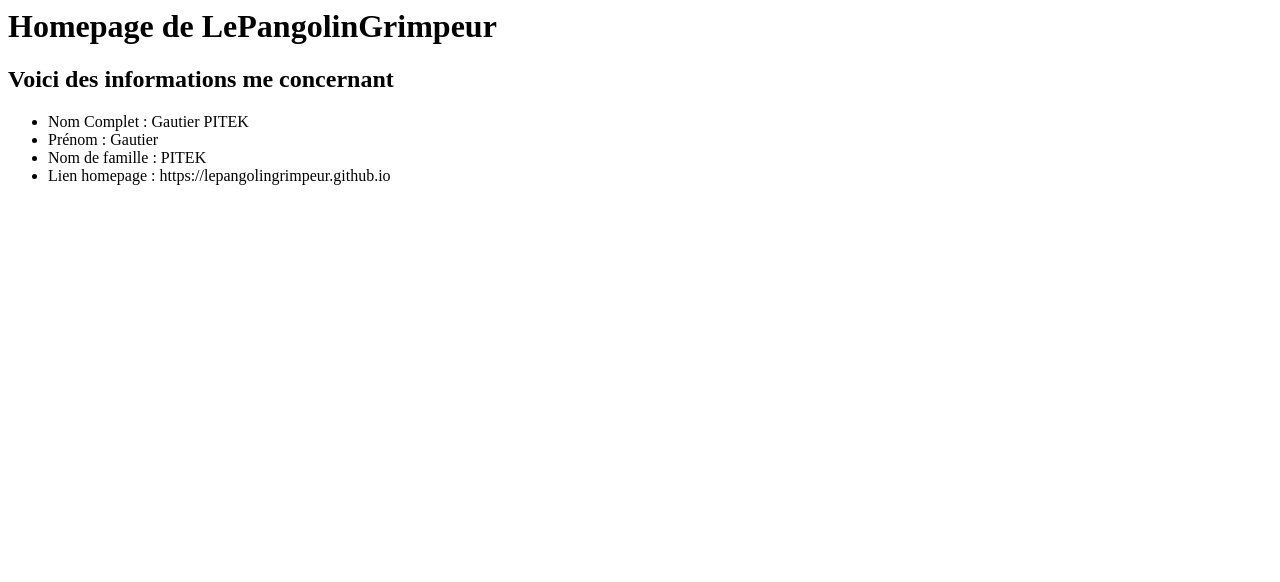
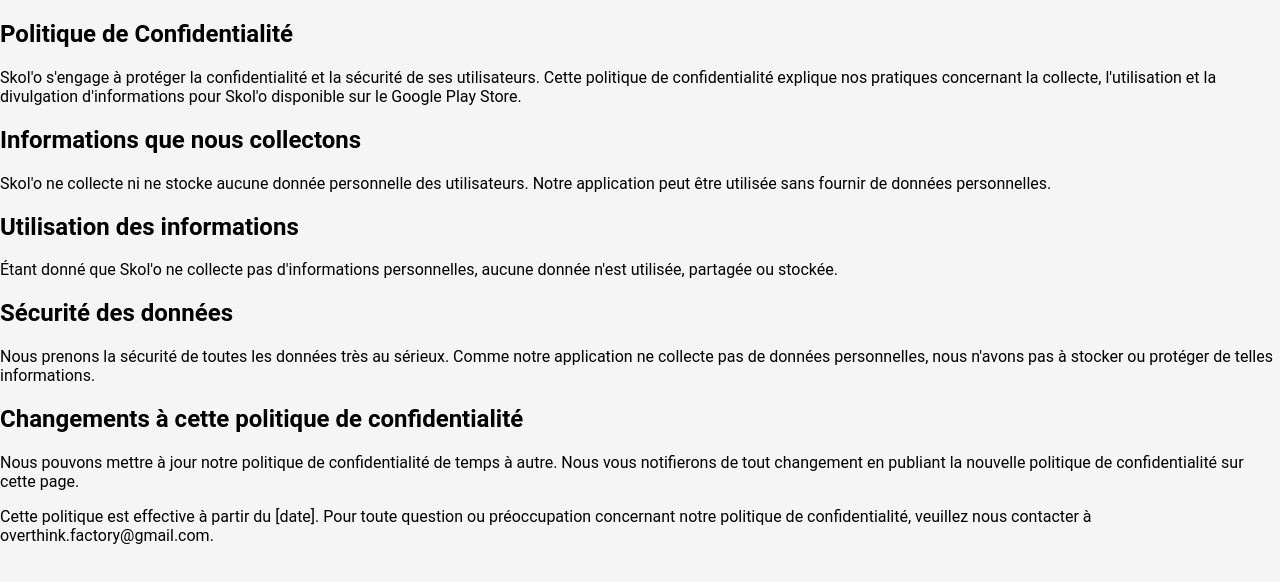
Before and after one commit to LePangolinGrimpeur/LePangolinGrimpeur.github.io, a plain HTML site: page index.html in a window 1280 px wide. Drawn offline with Linux system fonts and the light colour scheme.

Commit message:
Update - RGPD page

```diff
--- /dev/null
+++ b/index.css
@@ -0,0 +1,6 @@
+body {
+    margin: 0;
+    padding: 0;
+    background-color: rgb(245, 245, 245);
+    font-family: 'Roboto', sans-serif;
+}
--- a/index.html
+++ b/index.html
@@ -1,16 +1,33 @@
-<html xmlns:rdf="http://www.w3.org/1999/02/22-rdf-syntax-ns#"
-      xmlns:foaf="http://xmlns.com/foaf/0.1/">
+<!DOCTYPE html>
+<html>
+
 <head>
-    <link rel="meta" type="application/rdf+xml" title="FOAF" href="foaf.rdf"/>
+   <meta charset="utf-8" />
+   <link href="index.css" rel="stylesheet" />
+   <title>Politique de Confidentialité</title>
 </head>
-   <body>
-      <h1>Homepage de LePangolinGrimpeur</h1>
-      <h2>Voici des informations me concernant</h2>
-      <ul>
-         <li>Nom Complet : Gautier PITEK</li>
-         <li>Prénom : Gautier</li>
-         <li>Nom de famille : PITEK</li>
-         <li>Lien homepage : https://lepangolingrimpeur.github.io</li>
-      </ul>
-   </body>
+
+<body>
+   <section>
+      <h1>Politique de Confidentialité</h1>
+      <p> Skol'o s'engage à protéger la confidentialité et la sécurité de ses utilisateurs. Cette politique de
+         confidentialité explique nos pratiques concernant la collecte, l'utilisation et la divulgation d'informations
+         pour Skol'o disponible sur le Google Play Store. </p>
+      <h2>Informations que nous collectons</h2>
+      <p> Skol'o ne collecte ni ne stocke aucune donnée personnelle des utilisateurs. Notre application peut être
+         utilisée sans fournir de données personnelles. </p>
+      <h2>Utilisation des informations</h2>
+      <p> Étant donné que Skol'o ne collecte pas d'informations personnelles, aucune donnée n'est utilisée, partagée ou
+         stockée. </p>
+      <h2>Sécurité des données</h2>
+      <p> Nous prenons la sécurité de toutes les données très au sérieux. Comme notre application ne collecte pas de
+         données personnelles, nous n'avons pas à stocker ou protéger de telles informations. </p>
+      <h2> Changements à cette politique de confidentialité</h2>
+      <p> Nous pouvons mettre à jour notre politique de confidentialité de temps à autre. Nous vous notifierons de tout
+         changement en publiant la nouvelle politique de confidentialité sur cette page. </p>
+      <div> Cette politique est effective à partir du [date]. Pour toute question ou préoccupation concernant notre
+         politique de confidentialité, veuillez nous contacter à overthink.factory@gmail.com. </div>
+   </section>
+</body>
+
 </html>
```
Also changed, not shown: 2 other files.
